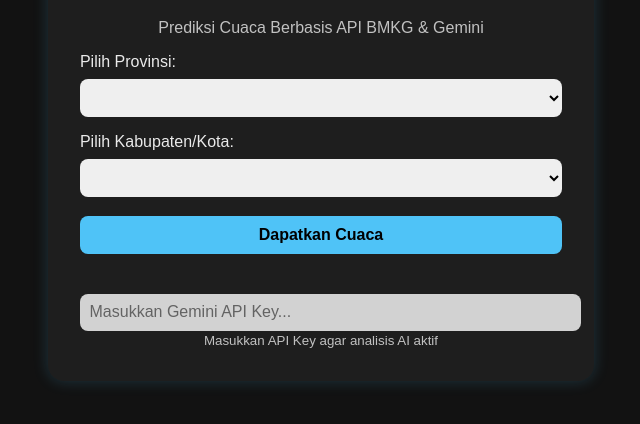
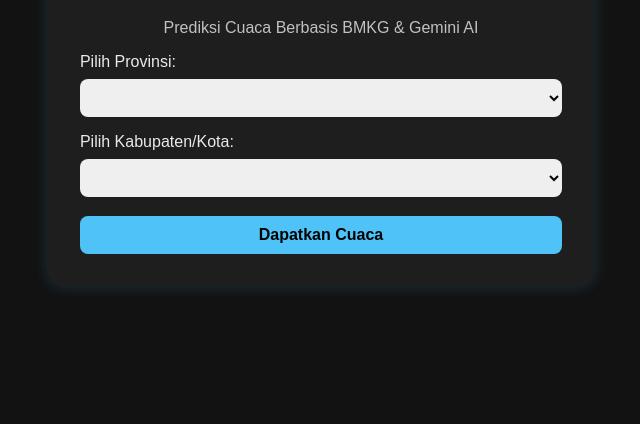
Before and after one commit to TerraNeko8888/Weather-predictor, a plain HTML site: page public/index.html in a window 1280 px wide. Shown: the part 126-550 px from the top of the page, without its empty margins (319-959 px from the left). Drawn offline with Linux system fonts and the light colour scheme; no server answers.

Commit message:
Update index.html

```diff
--- a/public/index.html
+++ b/public/index.html
@@ -1,4 +1,3 @@
-
 <!DOCTYPE html>
 <html lang="id">
 <head>
@@ -10,7 +9,7 @@
 <body>
   <div class="container">
     <h1>🌦️ Weather Predictor Indonesia</h1>
-    <p class="subtitle">Prediksi Cuaca Berbasis API BMKG & Gemini</p>
+    <p class="subtitle">Prediksi Cuaca Berbasis BMKG & Gemini AI</p>
 
     <div class="input-section">
       <label for="province">Pilih Provinsi:</label>
@@ -28,11 +27,6 @@
       <p id="condition"></p>
       <p id="geminiPrediction" class="ai-result"></p>
     </div>
-
-    <div class="api-section">
-      <input type="password" id="geminiKey" placeholder="Masukkan Gemini API Key..." />
-      <small>Masukkan API Key agar analisis AI aktif</small>
-    </div>
   </div>
 
   <script src="script.js"></script>
```
